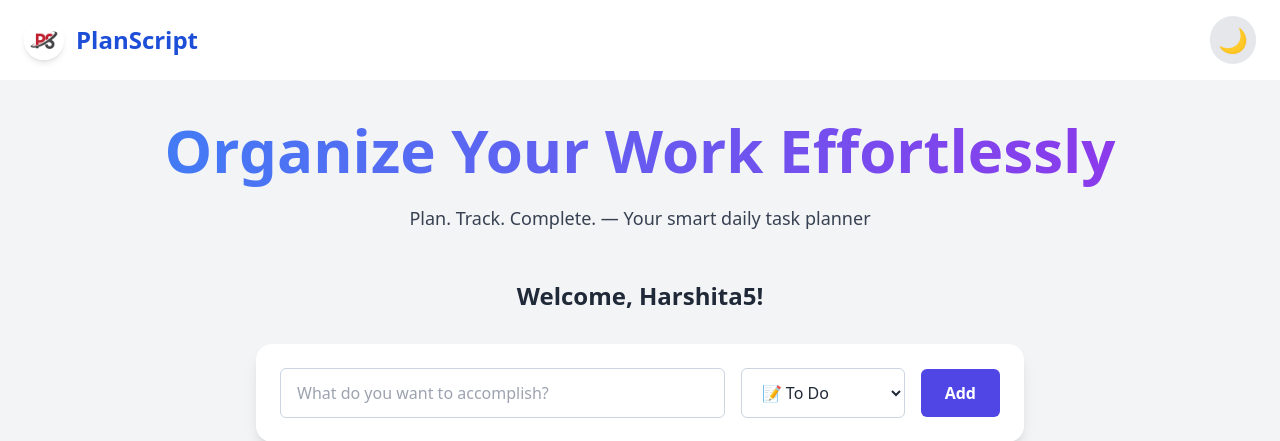
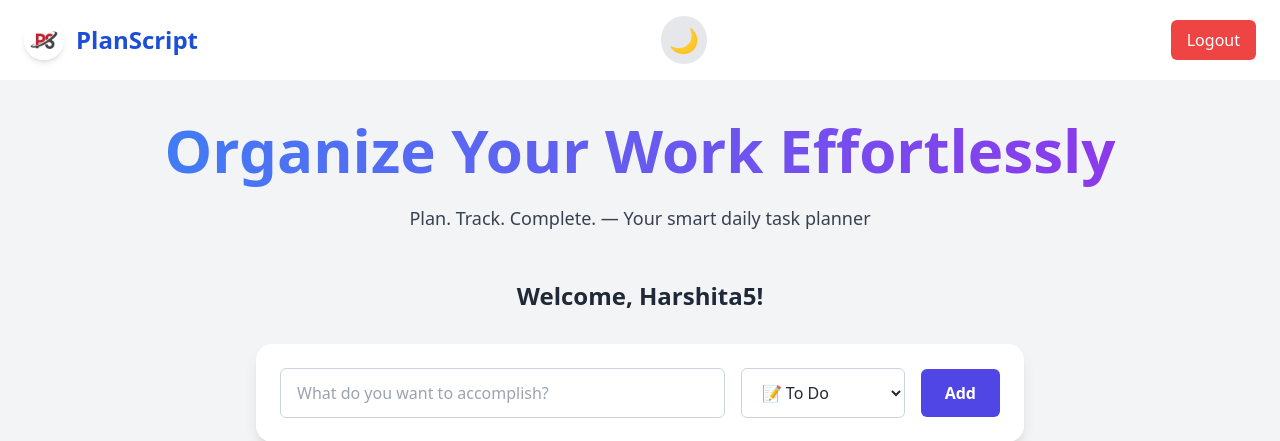
Before and after one commit to HarshitaGon/PlanScript, a Flask app: page / in a window 1280 px wide. Shown: the top 441 px of the page. Run offline with Flask 3, Linux system fonts and the light colour scheme; a user stored in the database is signed in; data comes from the database, SQL or seed files in the repository; some libraries are stand-ins or nearby versions.

Commit message:
Logout done

```diff
--- a/templates/layouts/app.html
+++ b/templates/layouts/app.html
@@ -51,6 +51,14 @@
       title="Toggle Theme">
       🌙
     </button>
+
+    <!-- Logout Button -->
+    <form action="{{ url_for('auth.logout') }}" method="POST">
+      <button type="submit"
+        class="px-4 py-2 bg-red-500 text-white rounded-md hover:bg-red-600 transition-colors duration-200">
+        Logout
+      </button>
+    </form>
   </header>
 
   {% block content %} {% endblock %}
```
Also changed, not shown: auth/routes.py (+10 -1 lines).
